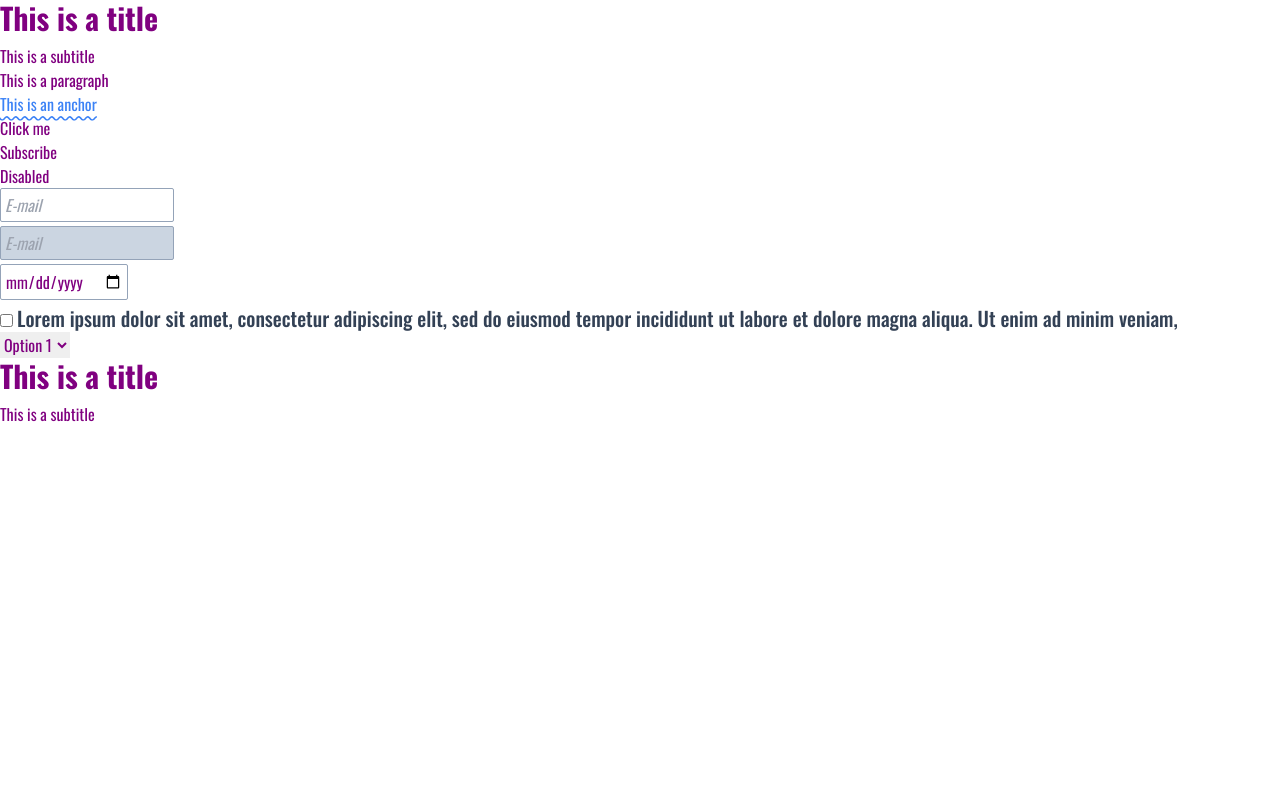
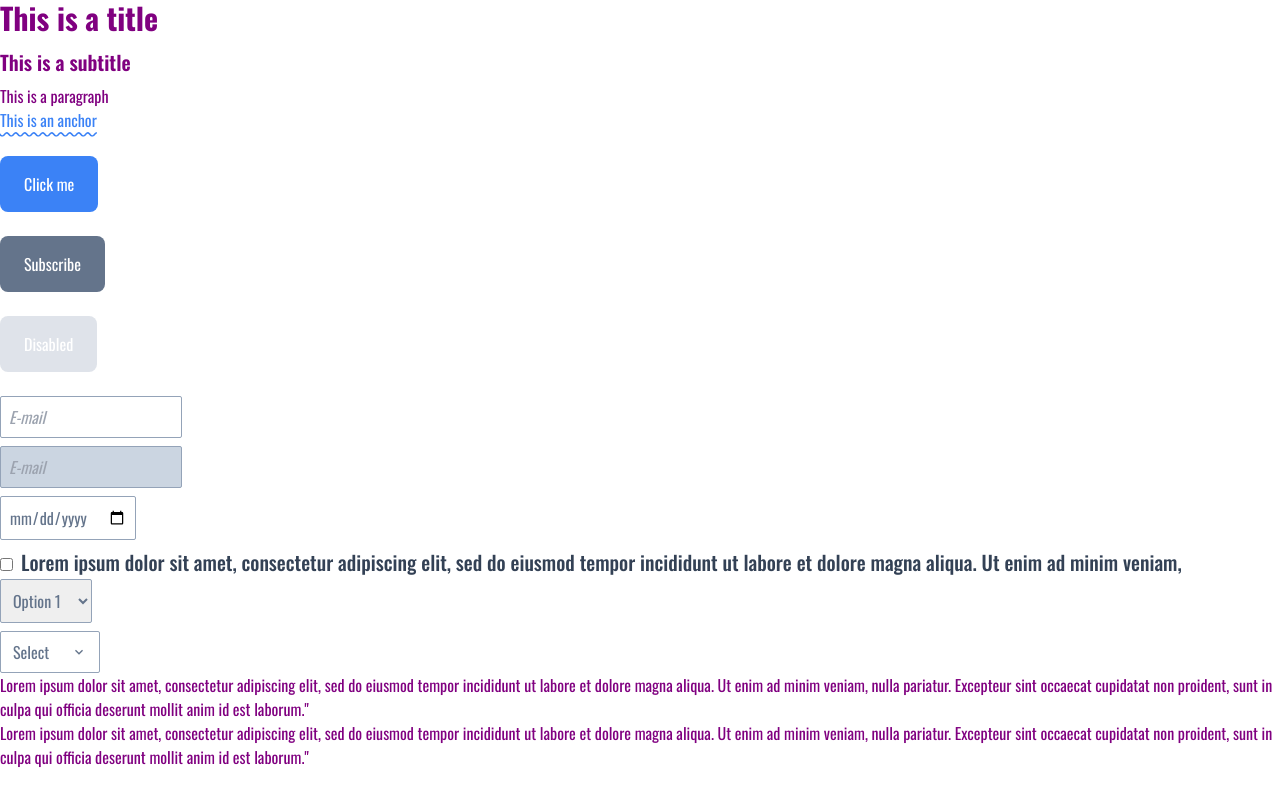
Before and after one commit to Khaffycodes/tailwind, a Next.js app: page / in a window 1280 px wide. Built offline with nearby package versions, Linux system fonts and the light colour scheme.

Commit message:
added arrow.js file

```diff
--- /dev/null
+++ b/app/arrow.js
@@ -0,0 +1,16 @@
+export function ArrowDown(props) {
+  return (
+    <svg
+      xmlns="http://www.w3.org/2000/svg"
+      width="1em"
+      height="1em"
+      viewBox="0 0 24 24"
+      {...props}
+    >
+      <path
+        fill="currentColor"
+        d="M7.41 8.59L12 13.17l4.59-4.58L18 10l-6 6l-6-6z"
+      ></path>
+    </svg>
+  );
+}
--- a/app/globals.css
+++ b/app/globals.css
@@ -18,8 +18,12 @@
   a {
     @apply underline text-blue-500 hover:text-red-600 transition decoration-wavy underline-offset-4;
   }
-  input {
-    @apply mb-1 p-1 rounded-sm border border-slate-400 outline-none;
+  input,
+  select {
+    @apply text-slate-500 mb-1 p-1 rounded-sm border border-slate-400 outline-none;
+  }
+  select {
+    @apply pr-2;
   }
   input[type='text'] {
     @apply placeholder:italic disabled:bg-slate-300;
@@ -41,4 +45,13 @@
   .btn-secondary {
     @apply bg-slate-500 text-white;
   }
+  .select {
+    @apply w-6 rounded-sm border border-slate-400 transition cursor-pointer inline-block;
+  }
+  .select .child {
+    @apply px-2 py-1 text-slate-500;
+  }
+  .select ul li {
+    @apply hover:bg-slate-400;
+  }
 }
--- a/app/page.js
+++ b/app/page.js
@@ -1,7 +1,19 @@
+'use client';
+
 import Image from 'next/image';
 import styles from './page.module.css';
 
+import { useState } from 'react';
+import { ArrowDown } from './arrow';
 export default function Home() {
+  const [isOpen, setIsOpen] = useState(false);
+  const [selectValue, setSelectValue] = useState('Select ');
+
+  const updateValue = (value) => {
+    setSelectValue(value);
+    setIsOpen(false);
+  };
+
   return (
     <div>
       <h1>This is a title</h1>
@@ -42,8 +54,48 @@ export default function Home() {
           <option>Option 2</option>
         </select>
       </div>
-      <h1>This is a title</h1>
-      <h2 className="mb-1 text-xl font-semibold">This is a subtitle</h2>
+
+      <div className="select">
+        <div
+          className="child flex justify-between items-center"
+          onClick={() => setIsOpen(!isOpen)}
+        >
+          <span className="">{selectValue}</span>
+          <div className={isOpen ? ' rotate-180' : 'rotate-0'}>
+            <ArrowDown />
+          </div>
+        </div>
+        {isOpen && (
+          <div>
+            <ul className="flex flex-col divide-y border-t">
+              <li className="child" onClick={() => updateValue('Option A')}>
+                Option A
+              </li>
+              <li className="child" onClick={() => updateValue('Option B')}>
+                Option B
+              </li>
+              <li className="child" onClick={() => updateValue('Option C')}>
+                Option C
+              </li>
+            </ul>
+          </div>
+        )}
+      </div>
+      <p>
+        Lorem ipsum dolor sit amet, consectetur adipiscing elit, sed do eiusmod
+        tempor incididunt ut labore et dolore magna aliqua. Ut enim ad minim
+        veniam, nulla pariatur. Excepteur sint occaecat cupidatat non proident,
+        sunt in culpa qui officia deserunt mollit anim id est laborum."
+      </p>
+      <p>
+        Lorem ipsum dolor sit amet, consectetur adipiscing elit, sed do eiusmod
+        tempor incididunt ut labore et dolore magna aliqua. Ut enim ad minim
+        veniam, nulla pariatur. Excepteur sint occaecat cupidatat non proident,
+        sunt in culpa qui officia deserunt mollit anim id est laborum."
+      </p>
+
+      {/* <h1>This is a title</h1>
+      <h2 className="mb-1 text-xl font-semibold">This is a subtitle</h2> */}
 
       {/* <div className=" h-screen  text-black Parent">
         <div className="block p-4 text-black bg-white rounded-lg shadow-md">
--- /dev/null
+++ b/postcss.config.js
@@ -0,0 +1,6 @@
+module.exports = {
+  plugins: {
+    tailwindcss: {},
+    autoprefixer: {},
+  },
+}
--- /dev/null
+++ b/tailwind.config.js
@@ -0,0 +1,46 @@
+/** @type {import('tailwindcss').Config} */
+module.exports = {
+  content: [
+    './app/**/*.{js,ts,jsx,tsx}',
+    './pages/**/*.{js,ts,jsx,tsx}',
+    './components/**/*.{js,ts,jsx,tsx}',
+  ],
+  theme: {
+    container: {
+      center: 'true',
+    },
+    screens: {
+      sm: '480px',
+      md: '768px',
+      lg: '976px',
+      xl: '1440px',
+    },
+    spacing: {
+      1: '8px',
+      2: '12px',
+      3: '16px',
+      4: '24px',
+      5: '32px',
+      6: '48px',
+    },
+    extend: {
+      colors: {
+        greeny: '#32a852',
+      },
+      fontSize: {
+        // xs: '12px',
+        // sm: '14px',
+        // base: '18px',
+      },
+      width: {
+        6: '100px',
+        3: '48px',
+      },
+      height: {
+        6: '100px',
+        3: '48px',
+      },
+    },
+  },
+  plugins: [],
+};
```
